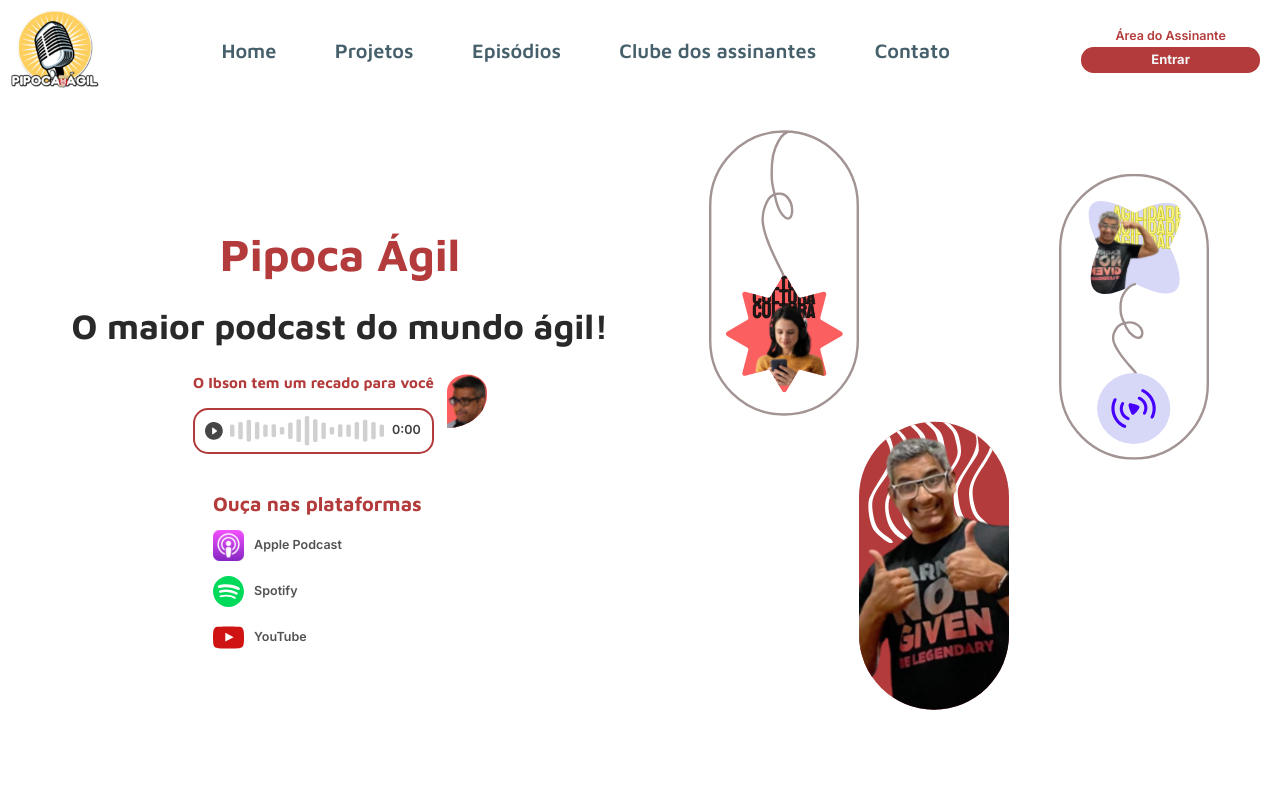
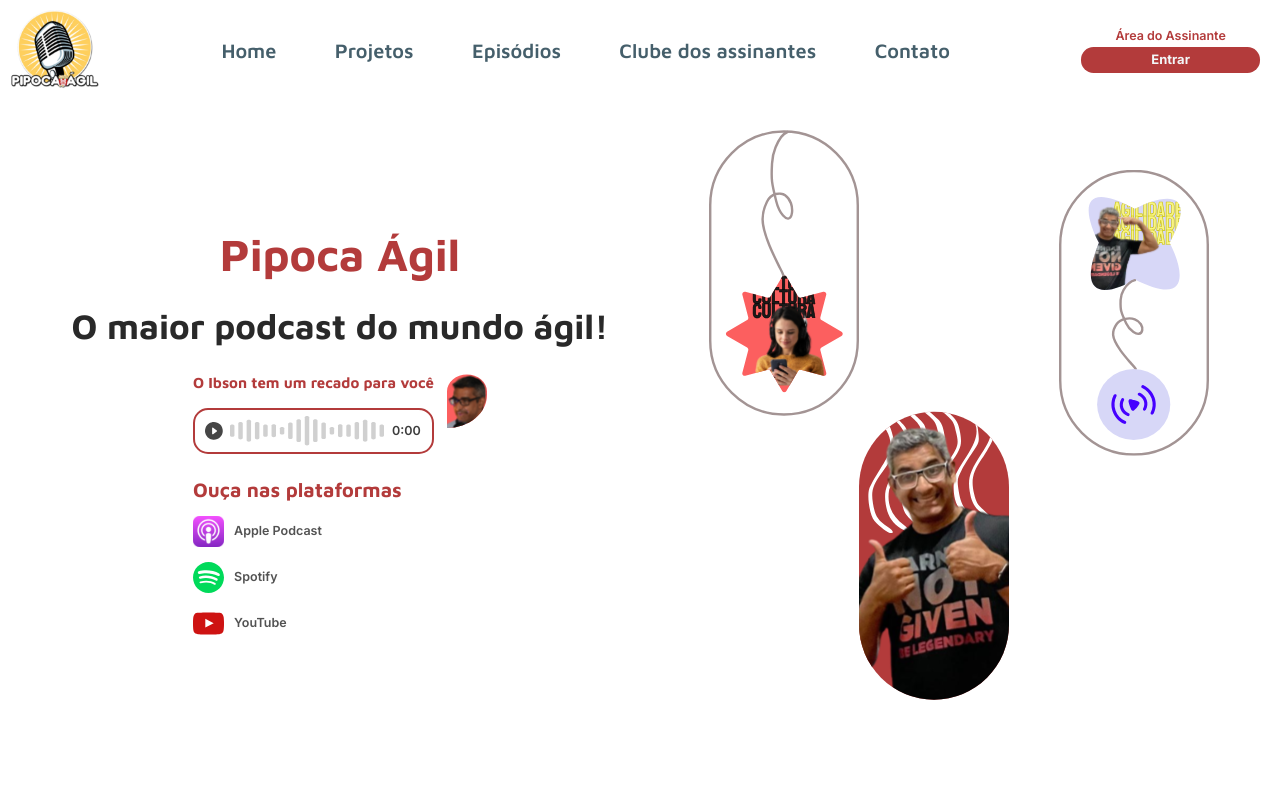
Before and after one commit to Pipoca-Agil/frontend, a React (Create React App) app: page / in a window 1280 px wide. Shown: the top 800 px of the page. Built offline with nearby package versions, Linux system fonts and the light colour scheme; a web font is replaced by a local one.

Commit message:
style: change in position of ListenOnPlatform

```diff
--- a/src/styles/AudioMessage/styled.ts
+++ b/src/styles/AudioMessage/styled.ts
@@ -81,7 +81,7 @@ export const AudioTimer = styled.time`
     font-family: Inter;
     font-style: normal;
     font-weight: 600;
-    line-height: 1.6875rem;
+
 `;
 
 type ImgProps = {
--- a/src/styles/ListenOnPlataforms/styled.ts
+++ b/src/styles/ListenOnPlataforms/styled.ts
@@ -2,11 +2,13 @@
 import styled from 'styled-components';
 
 export const ListenOnPlatforms = styled.div`
-    padding-left: 2rem;
+    margin-top: 2.5rem;
+    display: flex;
+    flex-direction: column;
 `;
 
 export const Title = styled.h3`
-    margin-top: 3.9rem;
+
     color: #B33B3B;
     font-family: Maven Pro;
     font-size: 2rem;
@@ -17,9 +19,9 @@ export const Title = styled.h3`
 
 export const Platform = styled.a`
     text-decoration: none;
-    cursor: pointer;
     display: flex;
     margin-top: 1.5rem;
+    cursor: unset;
 `;
 
 export const PlatformIcon = styled.img`
@@ -27,15 +29,17 @@ export const PlatformIcon = styled.img`
     height: 3.1rem;
     margin-right: 1rem;
     object-fit: contain;
+    cursor: pointer;
 `;
 
 export const PlatformName = styled.p`
-    margin: auto 0;
+    display: flex;
+    cursor: pointer;
     line-height: 1.6875rem;
     color: #525252;
     font-family: Inter;
     font-size: 1.25rem;
     font-style: normal;
     font-weight: 600;
-    justify-content: center;
+    align-items: center;
 `;
```
Also changed, not shown: src/components/ListenOnPlatforms/index.tsx (indentation only).
